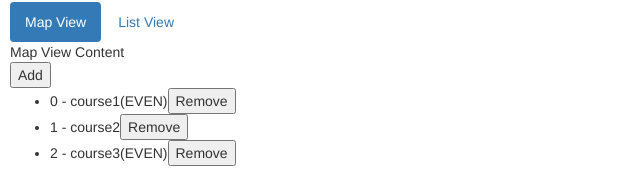
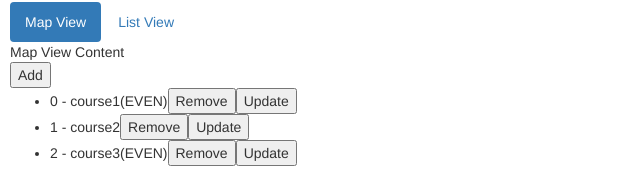
Before and after one commit to cmburch/ngCourses, an Angular app: page / in a window 1280 px wide. Shown: the part 755-938 px from the top of the page, without its empty margins (0-640 px from the left). Built offline with nearby package versions, Linux system fonts and the light colour scheme.

Commit message:
onChange method added

```diff
--- a/src/app/appDirectivesEx.component.ts
+++ b/src/app/appDirectivesEx.component.ts
@@ -27,6 +27,8 @@ import { Component } from "@angular/core";
         <li *ngFor="let subject of classes;index as i;even as isEven">
         {{i}} - {{subject.name}}<span *ngIf = "isEven">(EVEN)</span>
         <button (click)="onRemove(subject)">Remove</button>
+        <button (click)="onUpdate(subject)">Update</button>
+
         </li>
     </ul>
 
@@ -51,4 +53,7 @@ export class appDirectivesEx{
         let index = this.classes.indexOf(subject);
         this.classes.splice(index,1);
     }
+    onUpdate(subject){
+        subject.name = "UPDATED";
+    }
 }
```
